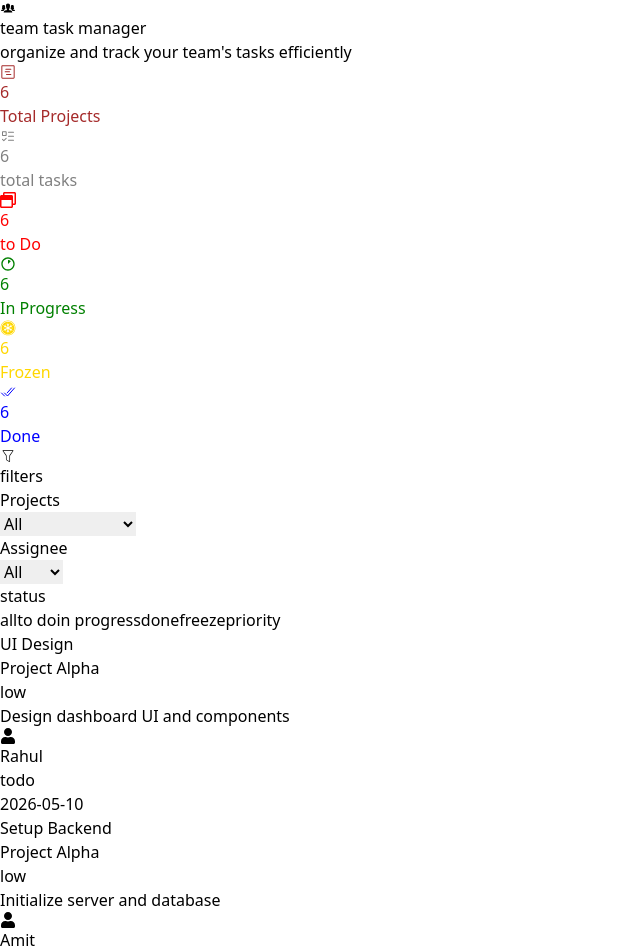
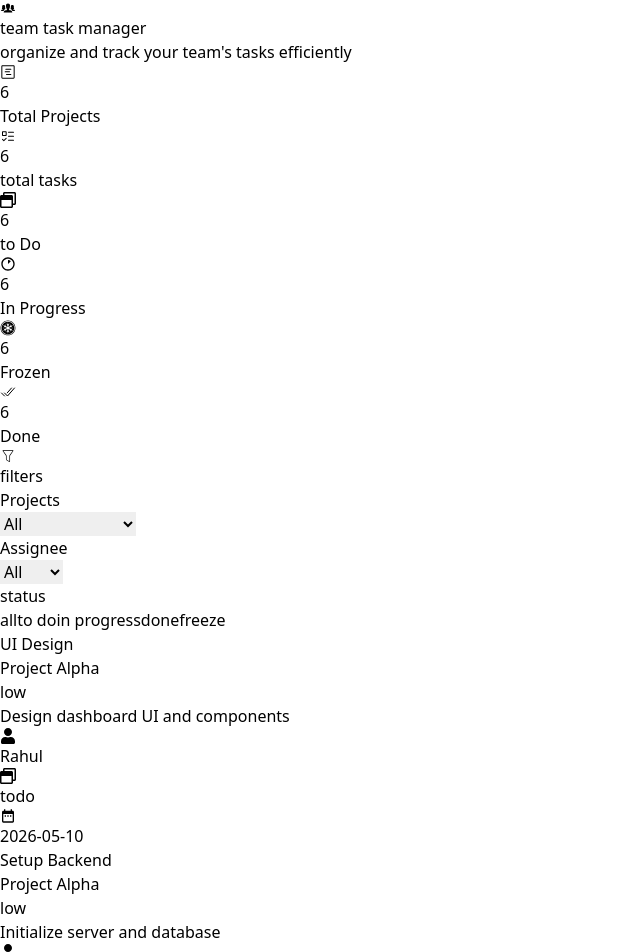
Before and after one commit to cseabhisheks/TTM, a React app in the folder frontend/: page / in a window 1280 px wide. Shown: the top 952 px of the page, without its empty margins (0-640 px from the left). Built offline with nearby package versions, Linux system fonts and the light colour scheme; the HTML template or start-up script is replaced by a standard one.

Commit message:
filter is working

```diff
--- a/frontend/src/components/FilterCard.jsx
+++ b/frontend/src/components/FilterCard.jsx
@@ -1,14 +1,41 @@
 import { FaUser } from "react-icons/fa";
+import { GoTasklist } from "react-icons/go";
+import { FaRegWindowRestore } from "react-icons/fa";
+import { RiProgress1Line } from "react-icons/ri";
+import { GiFrozenOrb } from "react-icons/gi";
+import { IoCheckmarkDone } from "react-icons/io5";
+import { IoIosPeople } from "react-icons/io";
+import { GoProjectRoadmap } from "react-icons/go";
+import { MdDateRange } from "react-icons/md";
 export default function FilterCard({ filteredTask, taskData }) {
+    const priorityColor = {
+        low: "bg-green-100",
+        medium: "bg-yellow-100",
+        high: "bg-red-100"
+    }
+    const taskStatus = {
+        todo: FaRegWindowRestore,
+        inprogress: RiProgress1Line,
+        freeze: GiFrozenOrb,
+        done: IoCheckmarkDone
+    }
+    const statusColor = {
+        todo: "bg-gray-500 text-white",
+        inprogress: "bg-blue-500 text-white",
+        freeze: "bg-purple-500 text-white",
+        done: "bg-green-500 text-white",
+    };
     return (<>
         <div className="mt-5 p-4 rounded-xl text-sm grid grid-cols-3 gap-5">
-            {filteredTask.map((task) => (
+            {filteredTask.map((task) => {
+                const StatusIcon = taskStatus[task.status];
+                return (
                     <div key={task.id} className="border p-4 rounded-xl mb-5  ">
                         <div className="mb-2">
                             <div className="flex gap-5">
                                 <div className="font-bold">{task.title}</div>
                                 <div>{taskData.projects.find(p => p.id === task.projectId)?.name}</div>
-                            <div className="border rounded-xl px-4 ">{task.priority}</div>
+                                <div className={`border rounded-xl px-4 ${priorityColor[task.priority]}`} >{task.priority}</div>
                             </div>
                             <p>{task.description}</p>
                         </div>
@@ -19,13 +46,20 @@ export default function FilterCard({ filteredTask, taskData }) {
                                 <FaUser className="text-sm" />
                                 <div>{task.assignee}</div>
                             </div>
-                        <div className="border rounded-xl px-4 py-1">{task.status}</div>
+                            <div className={`flex items-center gap-2 border rounded-xl px-4 py-1 ${statusColor[task.status]}`}>
+                                <StatusIcon className={`text-lg`} />
+                                <div>{task.status}</div>
+                            </div>
 
-                        <div className="border rounded-xl px-4 py-1 text-white bg-red-400">{task.deadline}</div>
+                            <div className="flex items-center gap-2 border rounded-xl px-4 py-1 text-white bg-red-400">
+                                <MdDateRange className="text-xl" />
+                                <div> {task.deadline} </div>
+                            </div>
                         </div>
 
                     </div>
-            ))}
+                )
+            })}
         </div>
     </>)
 }
--- a/frontend/src/components/TaskStatCard.jsx
+++ b/frontend/src/components/TaskStatCard.jsx
@@ -1,12 +1,20 @@
 import { GoTasklist } from "react-icons/go";
 export default function TaskStatCard({ data }) {
-    const { count, title,Icon,color } = data;
+    const { count, title, Icon, color } = data;
+    const colorStyles = {
+        brown: "bg-amber-100 text-amber-700",
+        gray: "bg-gray-100 text-gray-700",
+        red: "bg-green-500 text-white",
+        green: "bg-blue-500 text-white",
+        gold: "bg-purple-500 text-white",
+        blue: "bg-blue-100 text-blue-700",
+    };
     return (<>
-        <div className="flex items-center gap-4 border rounded-xl px-4 py-2 capitalize" >
+        <div className={`flex items-center gap-4 border rounded-xl px-4 py-2 capitalize" ${colorStyles[color]}`} >
             <span>
-                <Icon className="text-xl" style={{color:color}}/>
+                <Icon className="text-xl" />
             </span>
-            <span style={{color:color}}>
+            <span >
                 <div className="font-bold "
                 >{count}</div>
                 <div className="text-xs">{title}</div>
--- a/frontend/src/utilities/Filter.jsx
+++ b/frontend/src/utilities/Filter.jsx
@@ -1,9 +1,10 @@
 import { CiFilter } from "react-icons/ci";
 import { FaUser } from "react-icons/fa";
 import { useState } from "react";
+import { applyFilters } from "./filterService";
 import FilterCard from "../components/FilterCard";
 export default function Filter() {
-    const filterButton = ["all", "to do", "in progress", "done", "freeze", "priority"]
+    const filterButton = ["all", "to do", "in progress", "done", "freeze"]
 
     // actual data
     const taskData = {
@@ -142,12 +143,11 @@ export default function Filter() {
                 projectId: 3,
                 assignee: "Priya",
                 status: "freeze",
-                priority: 'low',
+                priority: 'high',
                 deadline: "2026-05-20"
             }
         ]
     };
-
     // filter data
     const [filters, setFilters] = useState({
         projects: 'all',
@@ -162,21 +162,10 @@ export default function Filter() {
             ...prev, [name]: value
         }))
     }
-    // filter logic
-    const filteredTask = taskData.tasks.filter((task) => {
-        return (
-            // projects filtering
-            (filters.projects === "all" || task.projectId === Number(filters.projects))
-            &&
-            (filters.assignee === "all" || task.assignee === filters.assignee)
-            &&
-            (filters.status === "all" || task.status === filters.status)
-        )
 
-    })
-
+    const filteredTask = applyFilters(taskData.tasks, filters)
     return (<>
-        <div className="capitalize m-4 p-4 border-2 rounded-xl">
+        <div className="capitalize m-4 p-4 border-2 rounded-xl bg-orange-300">
             {/* title and logo */}
             <div className="mb-4 flex gap-2 items-center">
                 <CiFilter className="text-2xl" />
@@ -214,7 +203,9 @@ export default function Filter() {
                     <div className="mb-2">status</div>
                     <div className="flex gap-4 flex-wrap">
                         {filterButton.map((items, idx) => (
-                            <button key={idx} className="capitalize text-sm bg-gray-200 border px-4 py-1 rounded-xl">{items}</button>
+                            <button key={idx} onClick={() =>
+                                setFilters({ ...filters, status: items === "all" ? "all" : items.replace(" ", "") })
+                            } className="capitalize text-sm bg-gray-200 border px-4 py-1 rounded-xl">{items}</button>
                         ))}
                     </div>
                 </div>
--- /dev/null
+++ b/frontend/src/utilities/filterService.jsx
@@ -0,0 +1,14 @@
+// filter logic
+export const applyFilters = (tasks, filters) => {
+   return tasks.filter((task) => {
+        return (
+            // projects filtering
+            (filters.projects === "all" || task.projectId === Number(filters.projects))
+            &&
+            (filters.assignee === "all" || task.assignee === filters.assignee)
+            &&
+            (filters.status === "all" || task.status === filters.status)
+        )
+
+    })
+}
```
Lines whose indentation alone changed are shown as unchanged.
